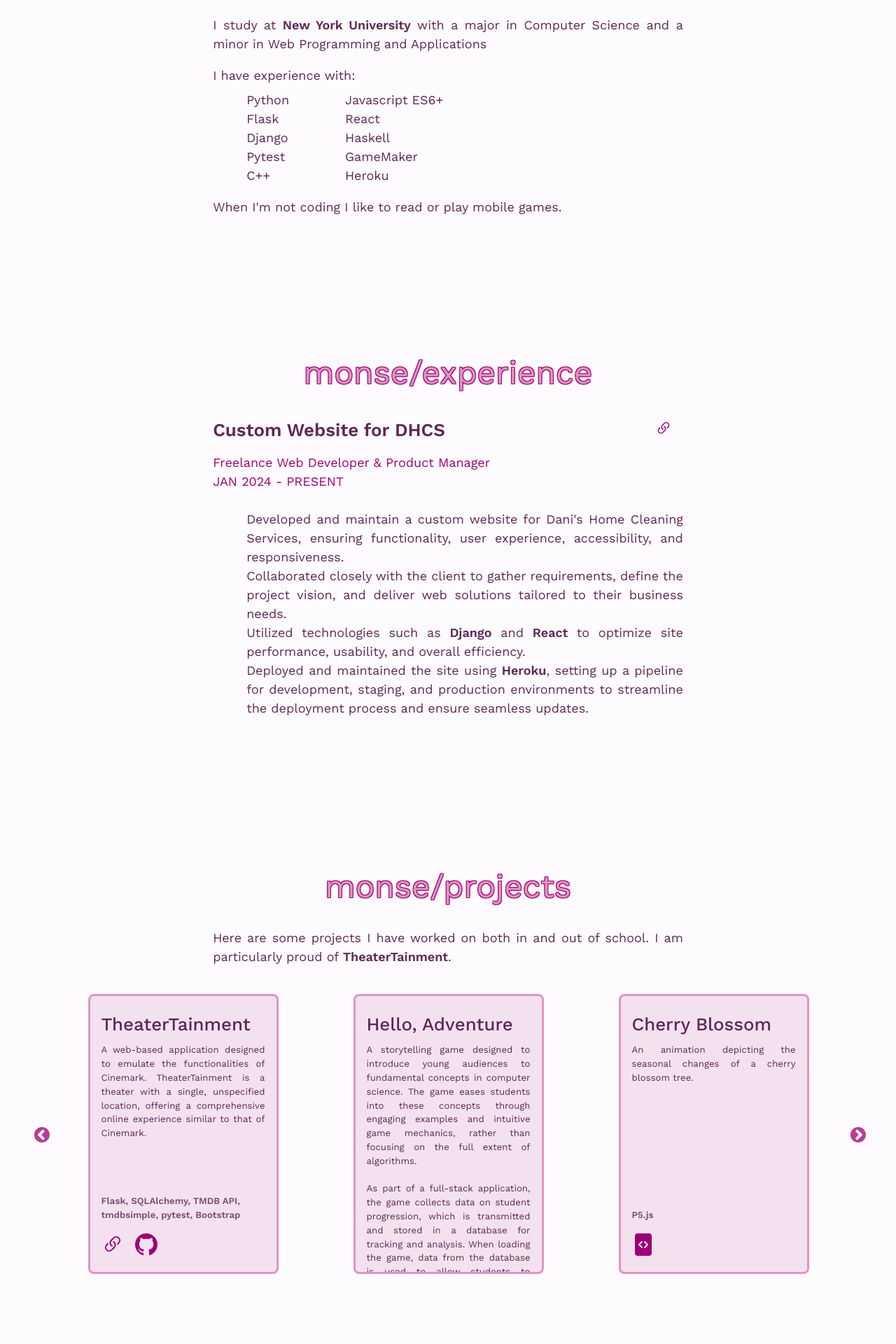
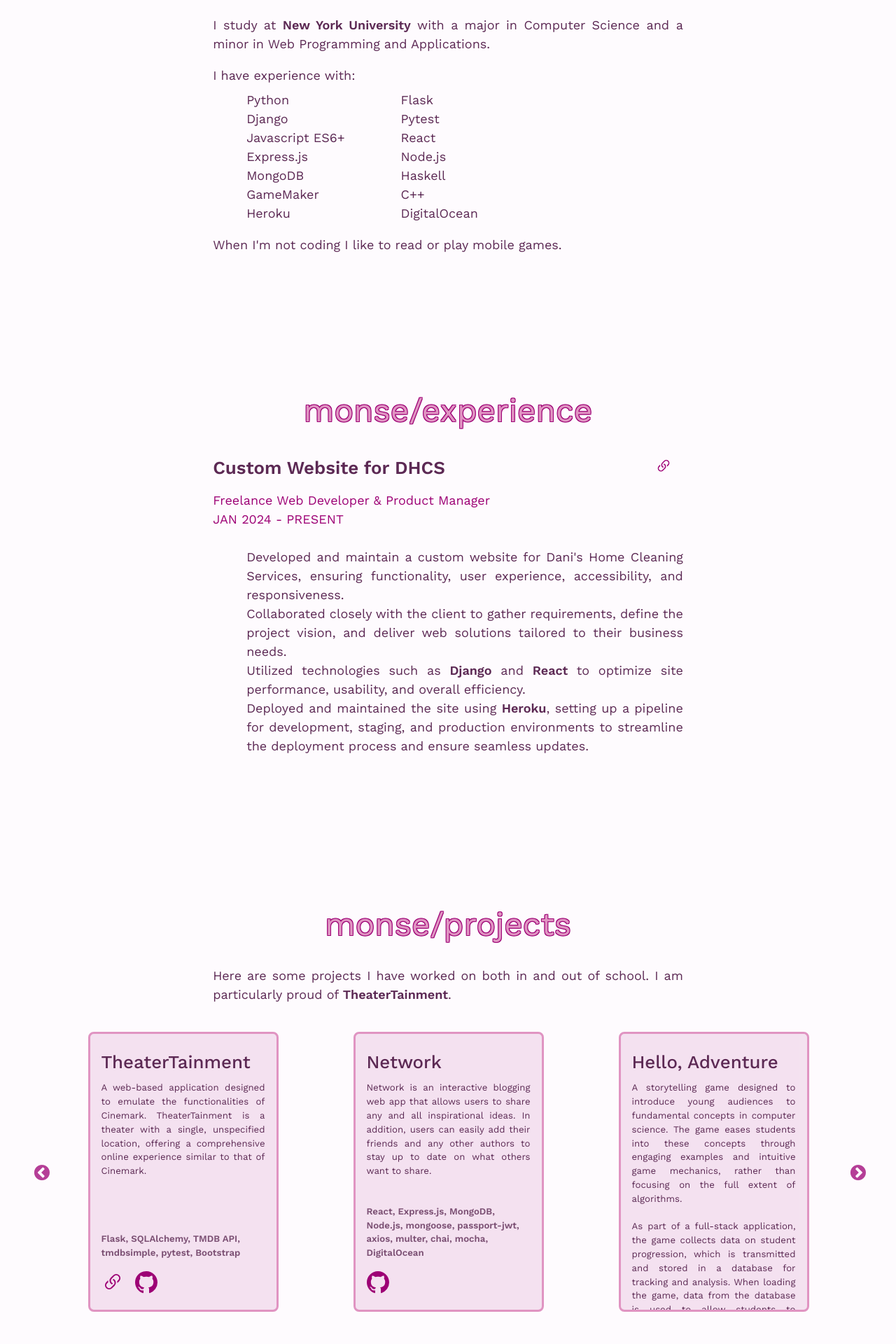
Before and after one commit to mnsrt-pb/mnsrt-pb.github.io, a React (Create React App) app: page / in a window 1280 px wide. Shown: the part 1080-3000 px from the top of the page at 70% size. Built offline with nearby package versions, Linux system fonts and the light colour scheme.

Commit message:
Add Network project & update about me

```diff
--- a/src/js/components/About.js
+++ b/src/js/components/About.js
@@ -9,23 +9,26 @@
             <div>
                 <p>
                     I study at <span className='fw-600'>New York University</span> with
-                    a major in Computer Science and a minor in Web Programming and Applications
+                    a major in Computer Science and a minor in Web Programming and Applications.
                 </p>
                 <p>
                     I have experience with:
                 </p>
                 <ul className='grid grid-list command-icon-list'>
                     <li>Python</li>
+                    <li>Flask</li>
+                    <li>Django</li>
+                    <li>Pytest</li>
                     <li>Javascript ES6+</li>
-                    <li>Flask</li>
                     <li>React</li>
-                    <li>Django</li>
+                    <li>Express.js</li>
+                    <li>Node.js</li>
+                    <li>MongoDB</li>
                     <li>Haskell</li>
-                    <li>Pytest</li>
                     <li>GameMaker</li>
                     <li>C++</li>
                     <li>Heroku</li>
-
+                    <li>DigitalOcean</li>
                 </ul>
                 <p>When I'm not coding I like to read or play mobile games.</p>
             </div>
--- a/src/js/components/Projects.js
+++ b/src/js/components/Projects.js
@@ -6,7 +6,7 @@
 
 export default function Projects(){
     const settings = {
-        centerMode: true,
+        centerMode: false,
         slidesToShow: 4,
         slidesToScroll: 1,
 
--- a/src/js/data.js
+++ b/src/js/data.js
@@ -8,6 +8,14 @@
         technologies: 'Flask, SQLAlchemy, TMDB API, tmdbsimple, pytest, Bootstrap',
         website: 'https://mnsrt-pb.github.io/theatertainment-showcase/',
         github: 'https://github.com/mnsrt-pb/TheaterTainment'
+    },
+    {
+        title: 'Network',
+        description: 'Network is an interactive blogging web app that allows users to share any \
+        and all inspirational ideas. In addition, users can easily add their friends and any \
+        other authors to stay up to date on what others want to share.',
+        technologies: 'React, Express.js, MongoDB, Node.js, mongoose, passport-jwt, axios, multer, chai, mocha, DigitalOcean',
+        github: 'https://github.com/agiledev-students-fall2024/4-final-project-network'
     },
     {
         title: 'Hello, Adventure',
```
